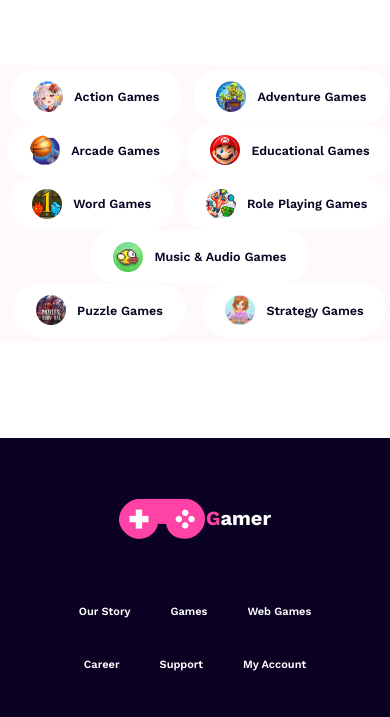
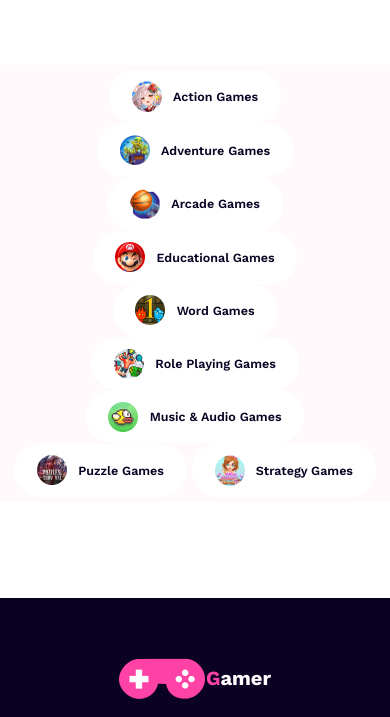
Before and after one commit to nayem-09/responsive-assignment, a plain HTML site: page index.html in a window 390 px wide. Shown: the part 4799-5516 px from the top of the page. Drawn offline with nearby package versions, Linux system fonts and the light colour scheme.

Commit message:
final up[date

```diff
--- a/styles/game.css
+++ b/styles/game.css
@@ -340,7 +340,7 @@
 
 }
 .games-name{
-    max-width:300px ;
+    max-width:200px ;
     display: flex;
     align-items: center;
     padding: 0.6rem 1.3rem ;
@@ -484,7 +484,7 @@ font-weight: 600;
    }
 
    .we-are-gamer,.play-instantly-container
-   ,.types-of-games
+
    ,.types-of-games-section{
     width: 100vw;
    }
```
Also changed, not shown: index.html (+1 -1 lines).
